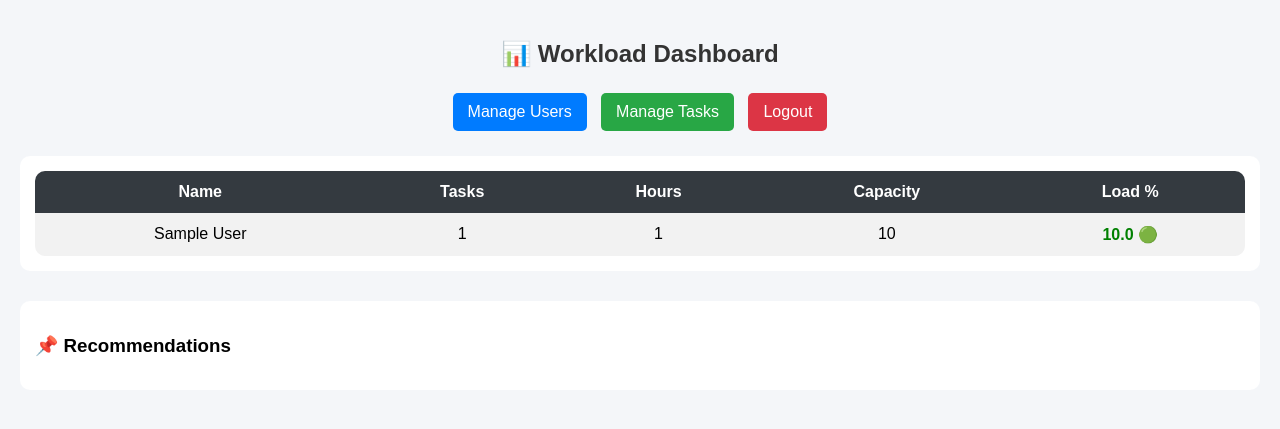
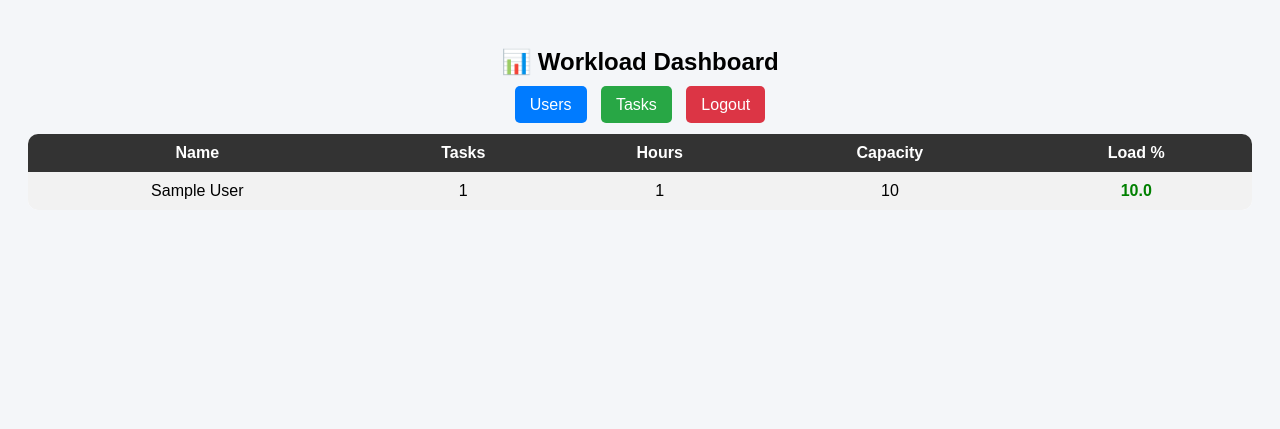
Before and after one commit to obamaeugene8-byte/Biz2, a Flask app: page / in a window 1280 px wide. Shown: the top 429 px of the page. Run offline with Flask 3, Linux system fonts and the light colour scheme; the visitor is signed in with stand-in values (Sample User, id 1); tables that the repository leaves empty hold one stand-in row (values such as "Sample post").

Commit message:
Update dashboard.html

```diff
--- a/templates/dashboard.html
+++ b/templates/dashboard.html
@@ -1,78 +1,41 @@
 <!DOCTYPE html>
 <html>
 <head>
-    <title>Workload Dashboard</title>
+    <title>Dashboard</title>
 
     <style>
-        body {
-            font-family: Arial, sans-serif;
-            background: #f4f6f9;
-            margin: 0;
-            padding: 20px;
+        body { font-family: Arial; background:#f4f6f9; padding:20px; }
+        h2 { text-align:center; }
+
+        .nav { text-align:center; margin-bottom:20px; }
+        .nav a {
+            padding:10px 15px;
+            margin:5px;
+            color:white;
+            text-decoration:none;
+            border-radius:5px;
         }
 
-        h2 {
-            text-align: center;
-            color: #333;
+        .users { background:#007bff; }
+        .tasks { background:#28a745; }
+        .logout { background:#dc3545; }
+
+        table {
+            width:100%;
+            border-collapse: collapse;
+            background:white;
+            border-radius:10px;
+            overflow:hidden;
         }
 
-        .top-bar {
-            text-align: center;
-            margin-bottom: 20px;
-        }
+        th { background:#333; color:white; padding:10px; }
+        td { padding:10px; text-align:center; }
 
-        .btn {
-            padding: 10px 15px;
-            margin: 5px;
-            border: none;
-            border-radius: 5px;
-            cursor: pointer;
-            text-decoration: none;
-            color: white;
-            display: inline-block;
-        }
+        tr:nth-child(even) { background:#f2f2f2; }
 
-        .btn-users { background: #007bff; }
-        .btn-tasks { background: #28a745; }
-        .btn-logout { background: #dc3545; }
-
-        table {
-            width: 100%;
-            border-collapse: collapse;
-            background: white;
-            border-radius: 10px;
-            overflow: hidden;
-        }
-
-        th {
-            background: #343a40;
-            color: white;
-            padding: 12px;
-        }
-
-        td {
-            padding: 12px;
-            text-align: center;
-        }
-
-        tr:nth-child(even) {
-            background: #f2f2f2;
-        }
-
-        .card {
-            background: white;
-            padding: 15px;
-            margin-bottom: 20px;
-            border-radius: 10px;
-        }
-
-        .recommendations {
-            margin-top: 30px;
-        }
-
-        .badge-red { color: red; font-weight: bold; }
-        .badge-orange { color: orange; font-weight: bold; }
-        .badge-green { color: green; font-weight: bold; }
+        .green { color:green; font-weight:bold; }
+        .orange { color:orange; font-weight:bold; }
+        .red { color:red; font-weight:bold; }
     </style>
 </head>
 
@@ -80,13 +43,12 @@
 
 <h2>📊 Workload Dashboard</h2>
 
-<div class="top-bar">
-    <a href="/users" class="btn btn-users">Manage Users</a>
-    <a href="/tasks" class="btn btn-tasks">Manage Tasks</a>
-    <a href="/logout" class="btn btn-logout">Logout</a>
+<div class="nav">
+    <a href="/users" class="users">Users</a>
+    <a href="/tasks" class="tasks">Tasks</a>
+    <a href="/logout" class="logout">Logout</a>
 </div>
 
-<div class="card">
 <table>
     <tr>
         <th>Name</th>
@@ -104,31 +66,16 @@
         <td>{{ u.capacity }}</td>
         <td>
             {% if u.load > 100 %}
-                    <span class="badge-red">{{ u.load }} 🔴</span>
+                <span class="red">{{ u.load }}</span>
             {% elif u.load > 70 %}
-                    <span class="badge-orange">{{ u.load }} 🟠</span>
+                <span class="orange">{{ u.load }}</span>
             {% else %}
-                    <span class="badge-green">{{ u.load }} 🟢</span>
+                <span class="green">{{ u.load }}</span>
             {% endif %}
         </td>
     </tr>
     {% endfor %}
 </table>
-</div>
-
-<!-- 🔥 RECOMMENDATIONS SECTION -->
-<div class="card recommendations">
-    <h3>📌 Recommendations</h3>
-
-    {% for r in recommendations %}
-        <p>
-            <strong>{{ r.name }}</strong> —
-            {{ r.status }} →
-            {{ r.suggestion }}
-            ({{ r.load }}%)
-        </p>
-    {% endfor %}
-</div>
 
 </body>
 </html>
```
Lines whose indentation alone changed are shown as unchanged.
